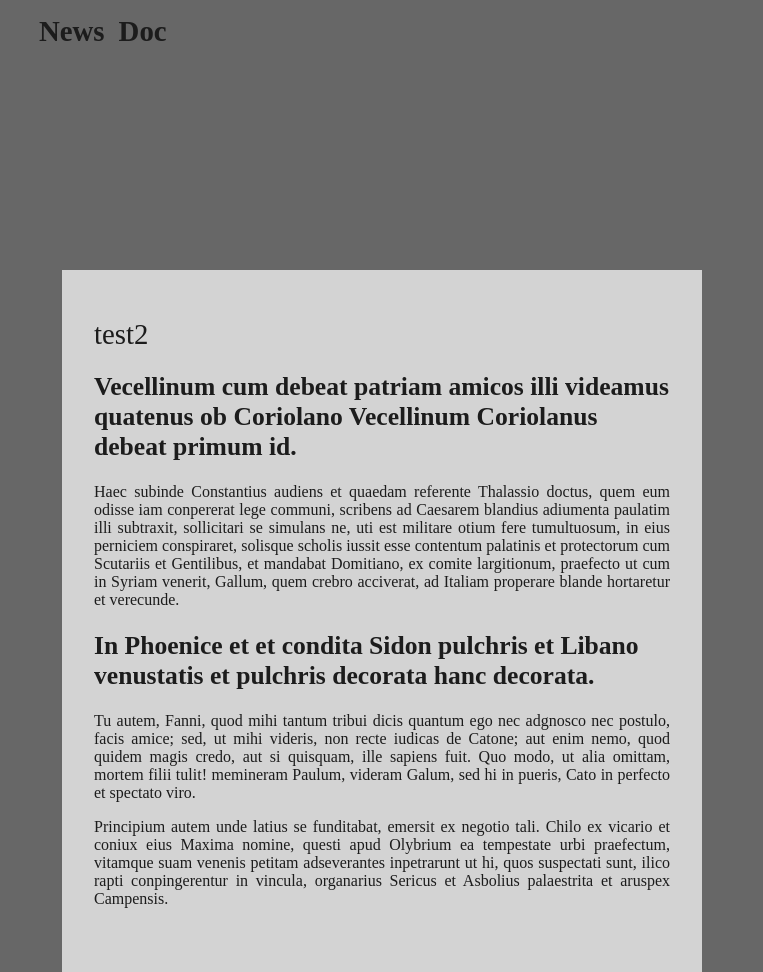
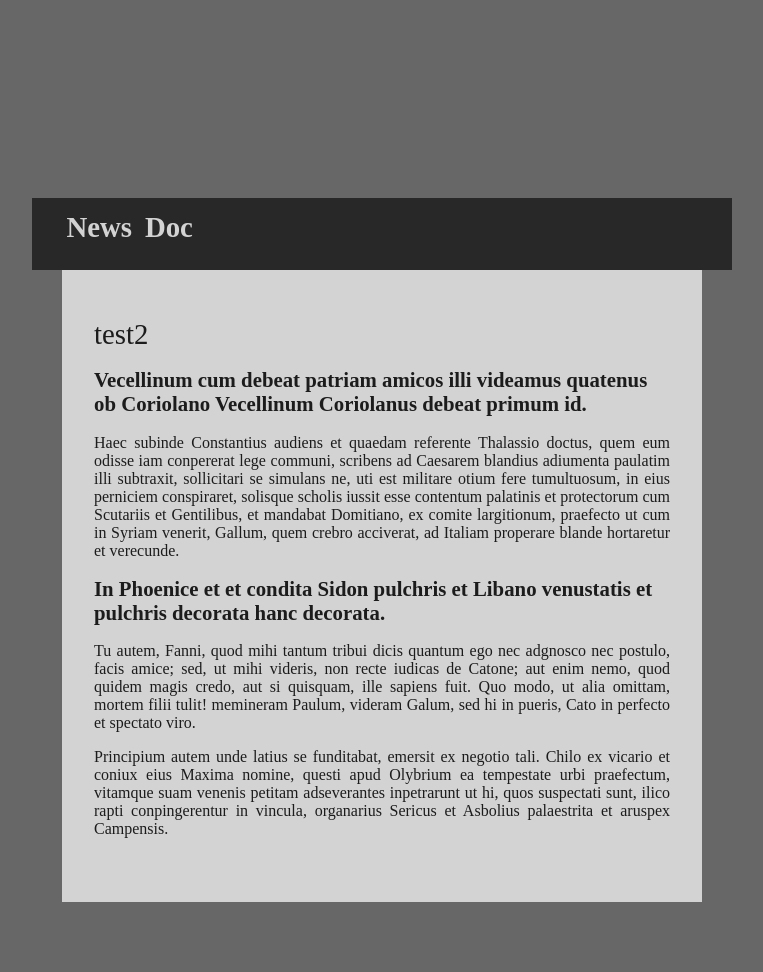
Before and after one commit to romainringenbach/Penguin, a Jekyll site: the page built from index.html, in a window 1280 px wide. Shown: the whole page, without its empty margins (258-1021 px from the left). Built offline with Jekyll 4.4.1, drawn with Linux system fonts in a browser that asks for light colours; after the commit the page ends 902 px from its top, so only the background shows below that.

Commit message:
Add style for navigation

```diff
--- a/stylesheets/style.css
+++ b/stylesheets/style.css
@@ -26,27 +26,36 @@ header img {
  * Navigation
  ***************************************/
 
-nav {
+.navigation {
 	background-color: #282828;
-	max-width: 700px;
 	width: 100%;
-
-	position: relative;
-    left: 50%;
+	height: 8%;
+	position: absolute;
+	top: 22%;
+	left: 50%;
 	transform: translate(-50%, -0%);
 	z-index: 3;
-	padding: 0% 0% 0% 0%;
+	max-width: 700px;
+	padding: 0px;
+
 }
 
-nav a {
+nav {
+	margin: 0px;
+	padding: 1% 4% 1% 4%;
+}
+
+.navigation a strong {
 	text-align: center;
 	font-size: 1.8em;
 	font-style: bold;
 	text-decoration: none;
-	color: #1c1c1c;
+	color: #d3d3d3;
 	display: block;
 	float: left;
 	padding: 1% 1% 1% 1%;
+	position: relative;
+	top:2%;
 }
 
 /***************************************
@@ -79,29 +88,29 @@ footer a {
 
 
 article h1 {
-	font-size: 1.6em;
+	font-size: 1.3em;
 	color: #1c1c1c;
 }
 
 article h2 {
-	font-size: 1.4em;
+	font-size: 1.2em;
 	font-style: bold;
 	color: #1c1c1c;
 }
 
 article h3 {
-	font-size: 1.4em;
+	font-size: 1.2em;
 	color: #1c1c1c;
 }
 
 article h4 {
-	font-size: 1.2em;
+	font-size: 1.1em;
 	font-style: bold;
 	color: #1c1c1c;
 }
 
 article h5 {
-	font-size: 1.2em;
+	font-size: 1.1em;
 	color: #1c1c1c;
 }
 
```
